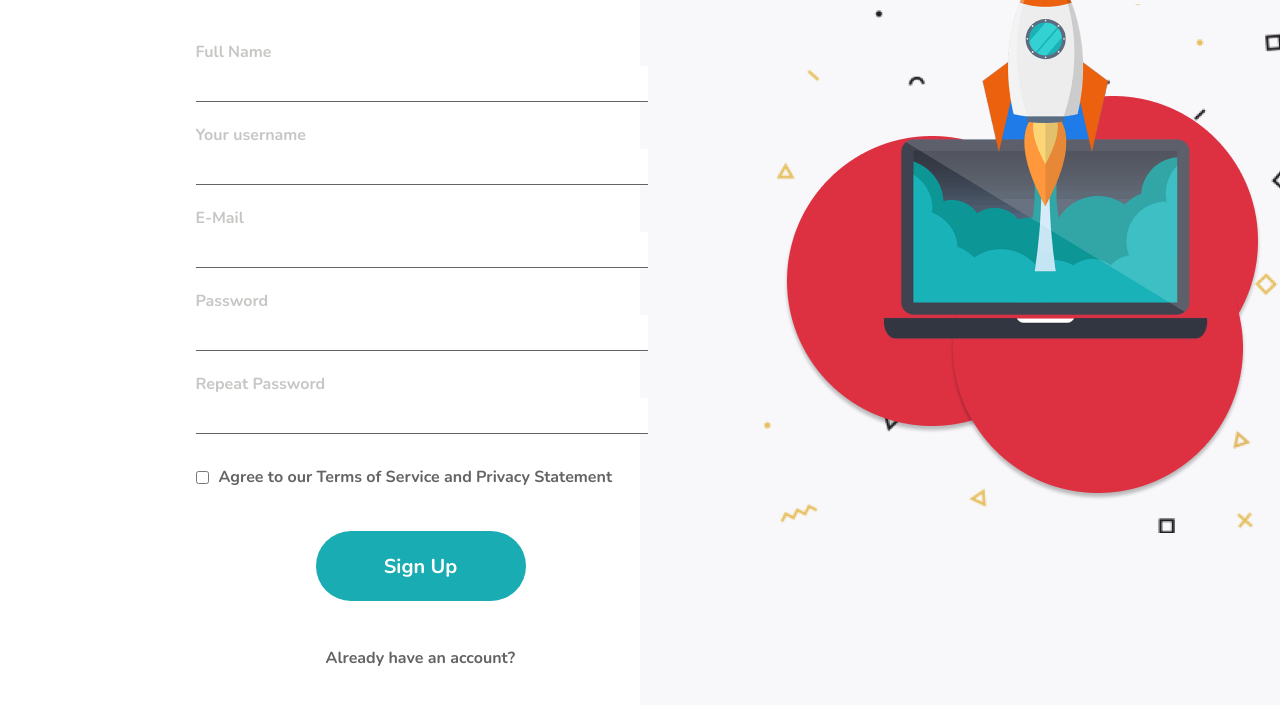
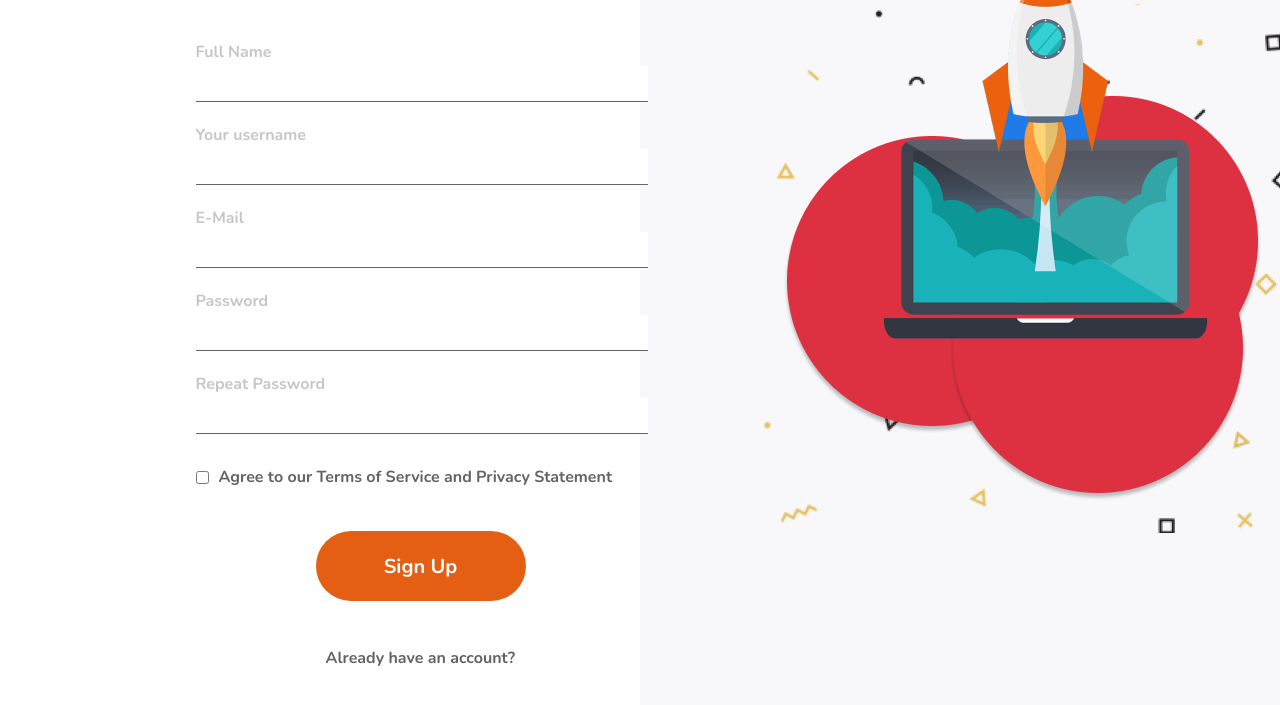
Before and after one commit to eugene-IT-creator/project12_regForm_Git, a plain HTML site: page index.html in a window 1280 px wide. Shown: the part 307-1012 px from the top of the page. Drawn offline with Linux system fonts and the light colour scheme.

Commit message:
new btn bg & new doc1 and doc2 file

```diff
--- a/styles/styles.css
+++ b/styles/styles.css
@@ -122,7 +122,7 @@
     border-radius: 40px;
     border: 0;
     /*background: #DD3142;*/
-    background: #19acb2;
+    background: #e45f13;
     font-family: NunitoBold, sans-serif;
     font-size: 20px;
     line-height: 27px;
```
Also changed, not shown: doc1.txt (added), doc2.txt (added).
